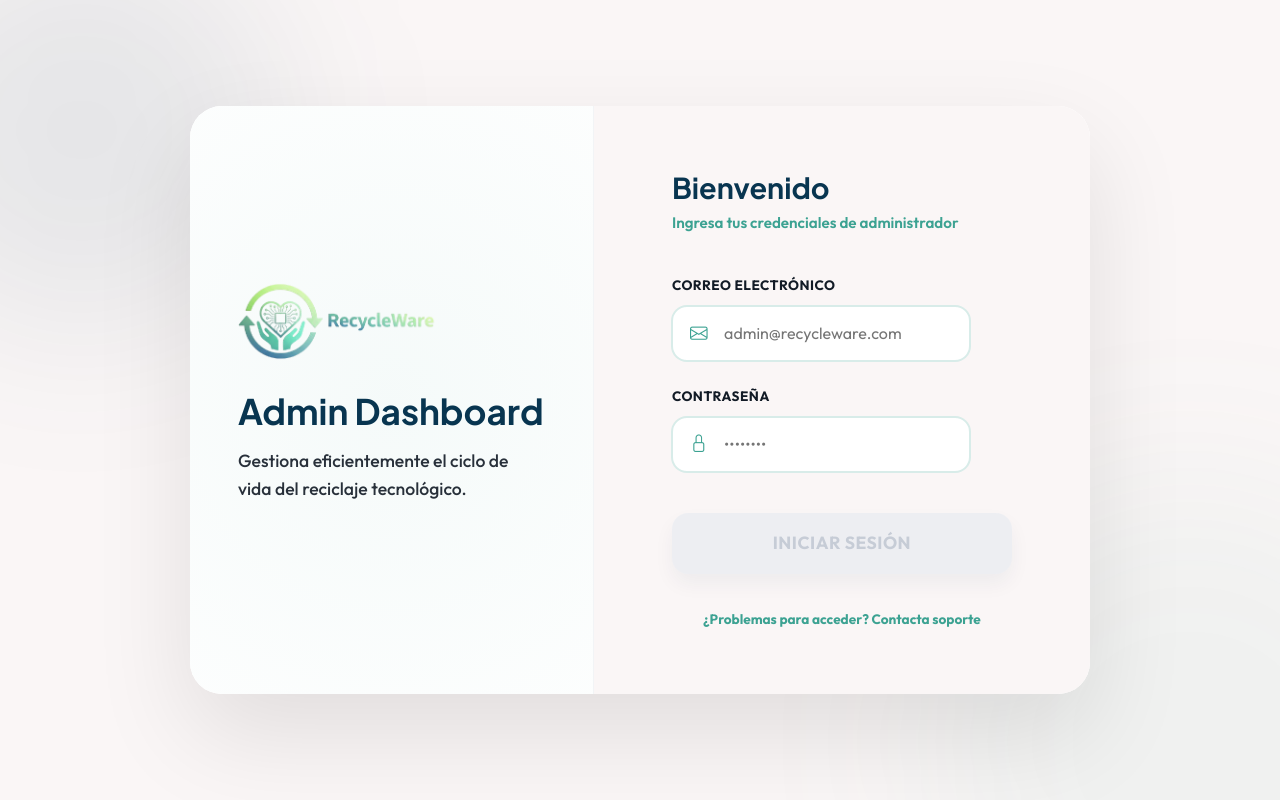
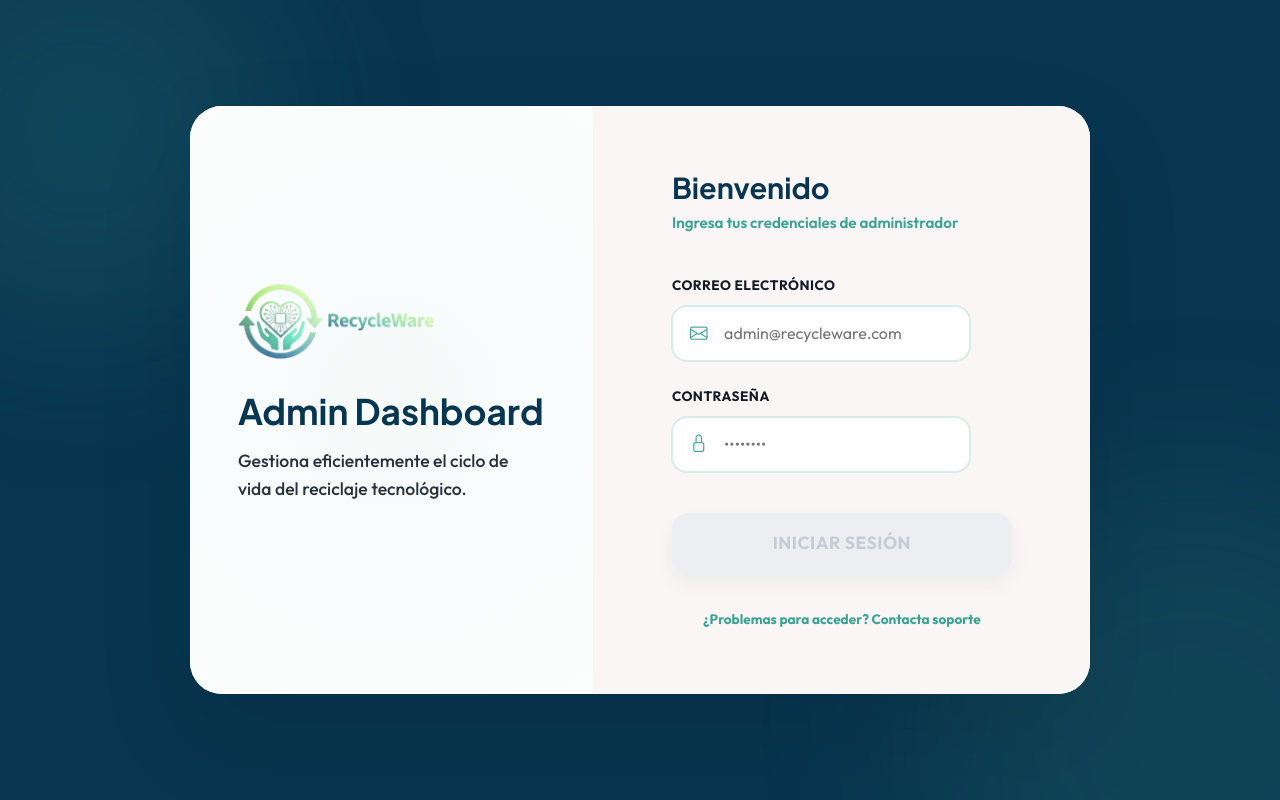
Before and after one commit to Siimonyan/Recycleware-Admin, an Angular app: page /login in a window 1280 px wide. Built offline with nearby package versions, Linux system fonts and the light colour scheme; no server answers.

Commit message:
Fondo de login cambiado

```diff
--- a/src/app/pages/login/login.scss
+++ b/src/app/pages/login/login.scss
@@ -6,7 +6,7 @@
   display: flex;
   align-items: center;
   justify-content: center;
-  background-color: $body-bg;
+  background-color: $primary;
   overflow: hidden;
   padding: 1rem;
 }
@@ -23,7 +23,7 @@
 .shape-1 {
   width: 400px;
   height: 400px;
-  background: rgba($primary, 0.08);
+  background: rgba($secondary, 0.15);
   top: -10%;
   left: -10%;
 }
@@ -31,7 +31,7 @@
 .shape-2 {
   width: 500px;
   height: 500px;
-  background: rgba($secondary, 0.05);
+  background: rgba($success, 0.1);
   bottom: -20%;
   right: -10%;
   animation-delay: -5s;
```
